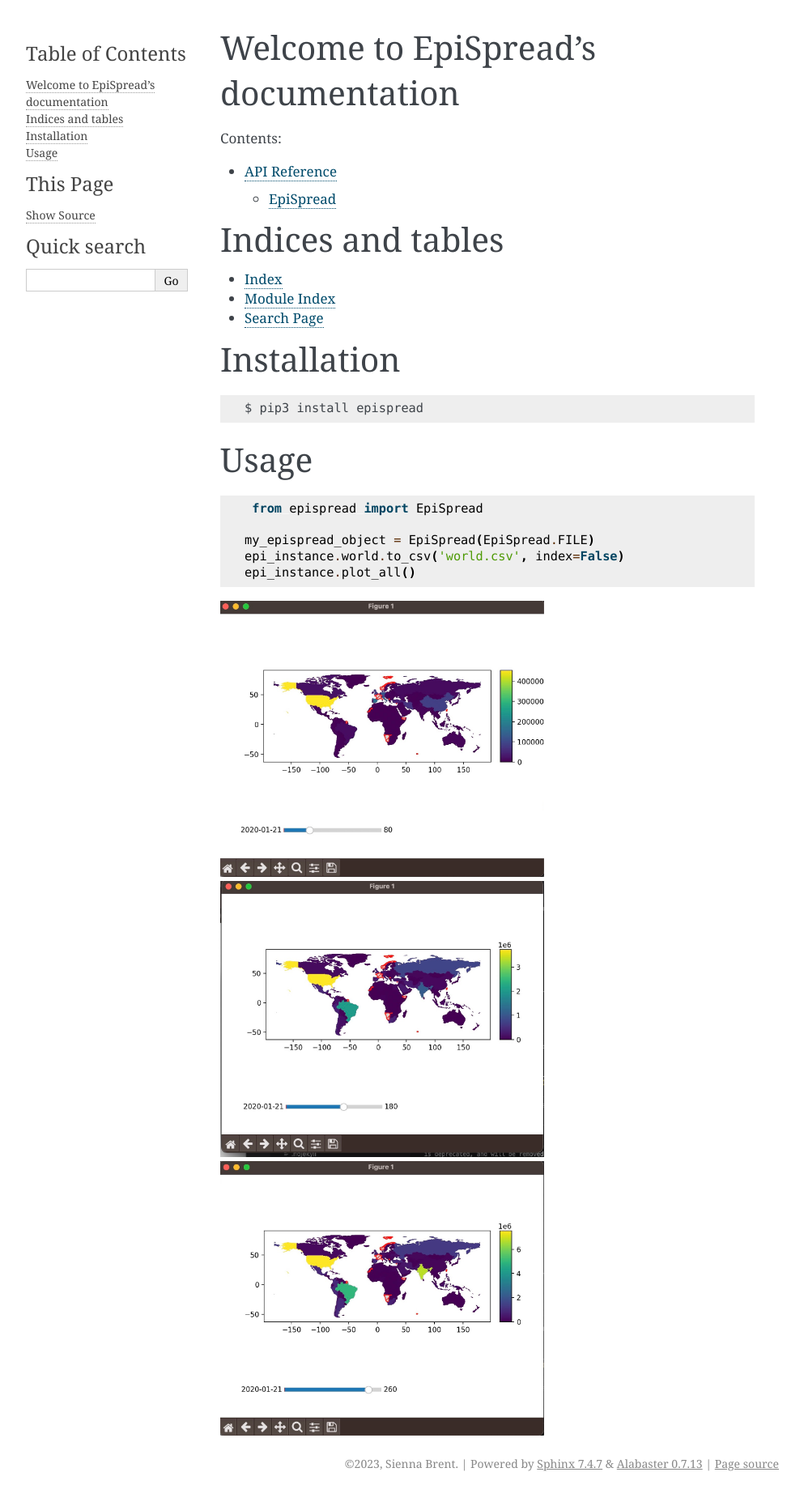
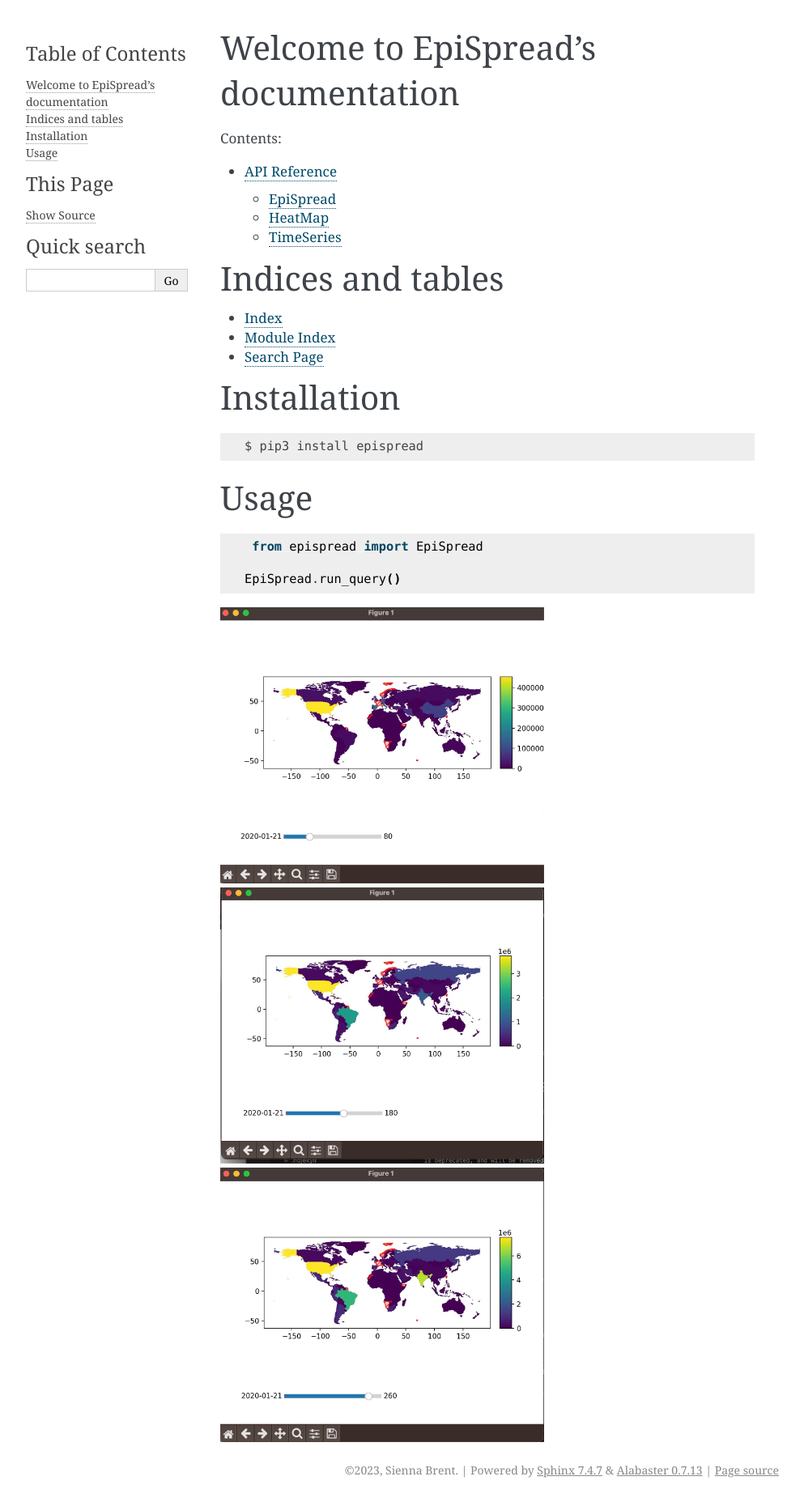
Before and after one commit to scb-school/epi-spread-visualizer, a Sphinx documentation site: the page built from docs/index.rst, in a window 1280 px wide. Shown: the whole page at 81% size, without its empty margins (148-1141 px from the left). Built offline with Sphinx 7.4.7, drawn with Linux system fonts in a browser that asks for light colours.

Commit message:
fixing docs

```diff
--- a/docs/conf.py
+++ b/docs/conf.py
@@ -11,7 +11,7 @@ sys.path.insert(0, os.path.abspath('..'))
 project = 'EpiSpread'
 copyright = '2023, Sienna Brent'
 author = 'Sienna Brent'
-release = '0.0.1'
+release = '1.0.0'
 
 # -- General configuration ---------------------------------------------------
 # https://www.sphinx-doc.org/en/master/usage/configuration.html#general-configuration
--- a/docs/index.rst
+++ b/docs/index.rst
@@ -31,9 +31,7 @@ Usage
 
        from epispread import EpiSpread
 
-      my_epispread_object = EpiSpread(EpiSpread.FILE)
-      epi_instance.world.to_csv('world.csv', index=False)
-      epi_instance.plot_all()
+      EpiSpread.run_query()
 
 
 .. image:: ../epispread/images/mappic+80.jpg
```
Also changed, not shown: docs/api.rst (+17 -0 lines).
